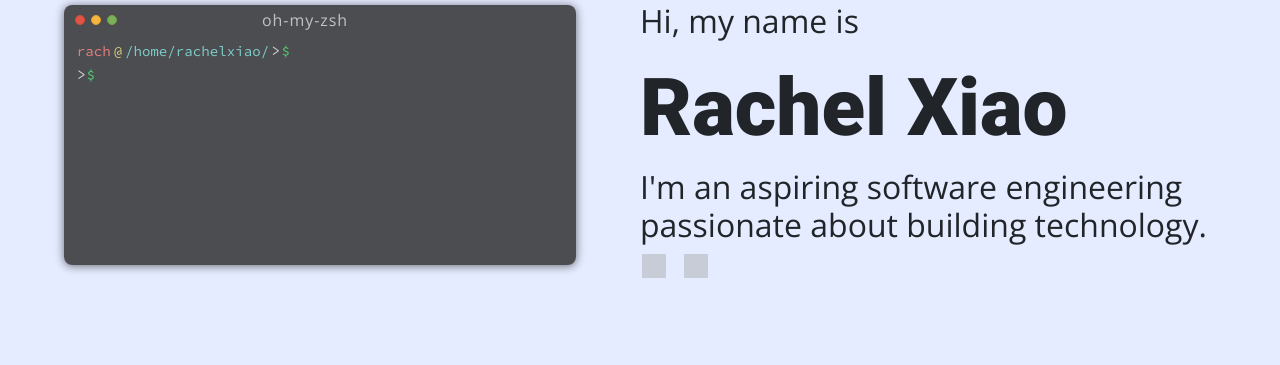
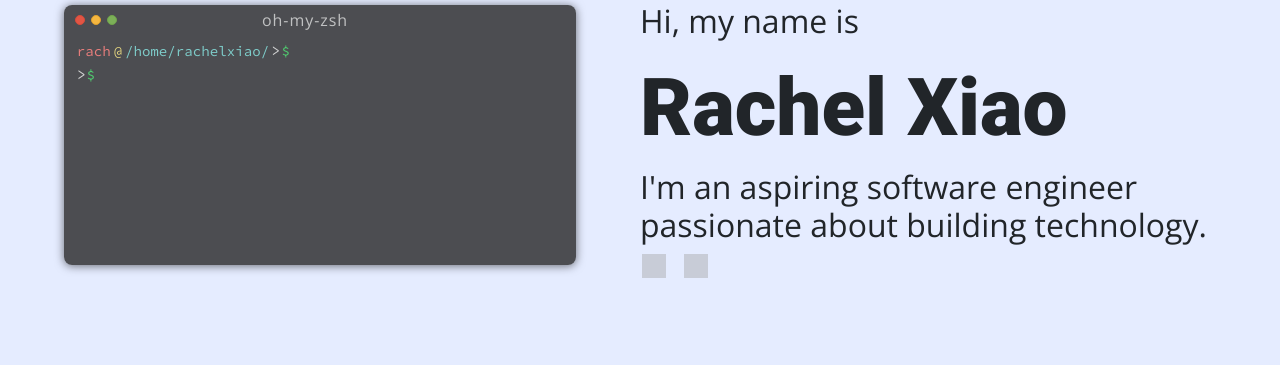
Before and after one commit to rachelxiao907/portfolio, a Flask app: page / in a window 1280 px wide. Shown: the part 260-625 px from the top of the page. Run offline with Flask 2, Linux system fonts and the light colour scheme; some libraries are stand-ins or nearby versions; grey boxes are pictures that could not be loaded.

Commit message:
edit home page

```diff
--- a/app/static/js/home.js
+++ b/app/static/js/home.js
@@ -2,7 +2,7 @@
   /* NOTE: hard-refresh the browser once you've updated this */
   $(".typed").typed({
     strings: [
-      "stat rachelxiao<br/>" +
+      "stats rachelxiao<br/>" +
       "><span class='caret'>$</span> job: mlh fellow<br/> ^100" +
       "><span class='caret'>$</span> education: uc berkeley<br/> ^100" +
       "><span class='caret'>$</span> skills: software development, python, java<br/> ^100"
--- a/app/templates/home.html
+++ b/app/templates/home.html
@@ -44,7 +44,7 @@
             <h2 class="desktop-view">Hi, my name is</h1>
             <p class="text-title desktop-view">{{ common.first_name }} {{ common.last_name }}</p>
             <p class="text-title mobile-view">{{ common.first_name }} {{ common.last_name }}</p>
-            <h2 class="desktop-view">I'm an aspiring software engineering passionate about building technology.</h2>
+            <h2 class="desktop-view">I'm an aspiring software engineer passionate about building technology.</h2>
             <div class="social-icons">
                 <a target="_blank" href="https://github.com/rachelxiao907">
                     <img class="title-logo" src="static/images/github.svg">
```
